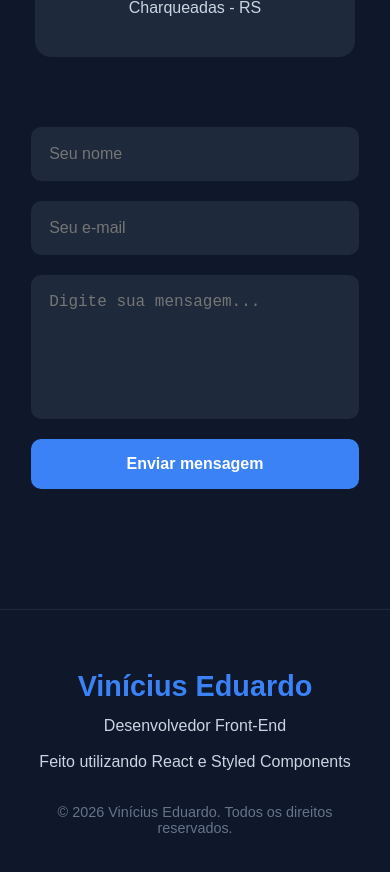
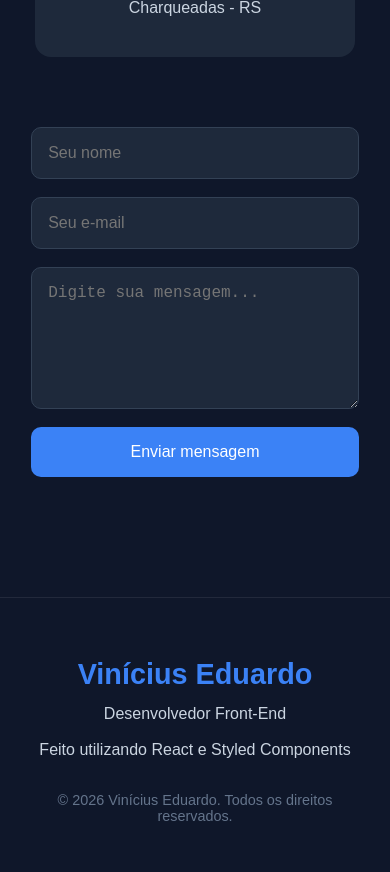
Before and after one commit to vinidev05/portifolio-vinicius_machado, a React (Vite) app: page / in a window 390 px wide. Shown: the part 7340-8212 px from the top of the page. Built offline with nearby package versions, Linux system fonts and the light colour scheme.

Commit message:
fix: corrige responsividade e formulário do portifólio

```diff
--- a/src/components/Contact/index.jsx
+++ b/src/components/Contact/index.jsx
@@ -1,3 +1,4 @@
+import { useState } from "react";
 import { FaEnvelope, FaGithub, FaMapMarkerAlt } from "react-icons/fa";
 
 import {
@@ -15,6 +16,44 @@ import {
 } from "./styles";
 
 const Contact = () => {
+  const [form, setForm] = useState({
+    nome: "",
+    email: "",
+    mensagem: "",
+  });
+
+  const handleChange = (e) => {
+    setForm({
+      ...form,
+      [e.target.name]: e.target.value,
+    });
+  };
+
+  const handleSubmit = (e) => {
+    e.preventDefault();
+
+    const assunto = `Contato de ${form.nome}`;
+
+    const corpo = `
+Nome: ${form.nome}
+
+Email: ${form.email}
+
+Mensagem:
+${form.mensagem}
+    `;
+
+    window.location.href = `mailto:vini06041013@gmail.com?subject=${encodeURIComponent(
+      assunto
+    )}&body=${encodeURIComponent(corpo)}`;
+
+    setForm({
+      nome: "",
+      email: "",
+      mensagem: "",
+    });
+  };
+
   return (
     <Container id="contato">
       <Title>Contato</Title>
@@ -39,6 +78,7 @@ const Contact = () => {
             <Link
               href="https://github.com/vinidev05"
               target="_blank"
+              rel="noopener noreferrer"
             >
               github.com/vinidev05
             </Link>
@@ -49,21 +89,18 @@ const Contact = () => {
           <FaMapMarkerAlt size={40} />
           <CardTitle>Localização</CardTitle>
 
-          <CardText>
-            Charqueadas - RS
-          </CardText>
+          <CardText>Charqueadas - RS</CardText>
         </Card>
       </Cards>
 
-      <Form
-          action="https://formsubmit.co/vini06041013@gmail.com"
-          method="POST"
-        >
+      <Form onSubmit={handleSubmit}>
         <Input
           type="text"
-            name="name"
+          name="nome"
           placeholder="Seu nome"
           required
+          value={form.nome}
+          onChange={handleChange}
         />
 
         <Input
@@ -71,13 +108,17 @@ const Contact = () => {
           name="email"
           placeholder="Seu e-mail"
           required
+          value={form.email}
+          onChange={handleChange}
         />
 
         <TextArea
-            name="message"
+          name="mensagem"
+          rows="6"
           placeholder="Digite sua mensagem..."
-            rows="6"
           required
+          value={form.mensagem}
+          onChange={handleChange}
         />
 
         <Button type="submit">
--- a/src/components/Contact/styles.js
+++ b/src/components/Contact/styles.js
@@ -21,112 +21,88 @@ export const Cards = styled.div`
 export const Card = styled.div`
   background: #1e293b;
   width: 320px;
-
   padding: 40px;
-
   border-radius: 16px;
-
   text-align: center;
-
-  transition: .3s;
-
+  transition: 0.3s;
   color: white;
 
-  svg{
-    color:#3b82f6;
-    margin-bottom:20px;
+  svg {
+    color: #3b82f6;
+    margin-bottom: 20px;
   }
 
-  &:hover{
+  &:hover {
     transform: translateY(-8px);
-
-    box-shadow:0 12px 30px rgba(59,130,246,.25);
+    box-shadow: 0 12px 30px rgba(59, 130, 246, 0.25);
   }
 `;
 
 export const CardTitle = styled.h3`
-  margin-bottom:20px;
+  margin-bottom: 20px;
 `;
 
 export const CardText = styled.p`
-  color:#cbd5e1;
+  color: #cbd5e1;
 `;
 
 export const Link = styled.a`
-  color:#3b82f6;
+  color: #3b82f6;
 
-  &:hover{
-    text-decoration:underline;
+  &:hover {
+    text-decoration: underline;
   }
 `;
 
 export const Form = styled.form`
+  margin: 70px auto 0;
   max-width: 700px;
-  margin: 70px auto 0;
 
   display: flex;
   flex-direction: column;
-  gap: 20px;
+  gap: 18px;
 `;
 
 export const Input = styled.input`
+  padding: 16px;
+  border: 1px solid #334155;
+  border-radius: 10px;
   background: #1e293b;
   color: white;
-
-  border: 2px solid transparent;
-  border-radius: 10px;
-
-  padding: 16px;
-
   font-size: 1rem;
 
-  transition: .3s;
-
-  &:focus{
-    outline:none;
-    border-color:#3b82f6;
+  &:focus {
+    outline: none;
+    border-color: #3b82f6;
   }
 `;
 
 export const TextArea = styled.textarea`
-  background:#1e293b;
-  color:white;
+  padding: 16px;
+  border: 1px solid #334155;
+  border-radius: 10px;
+  background: #1e293b;
+  color: white;
+  resize: vertical;
+  font-size: 1rem;
 
-  border:2px solid transparent;
-  border-radius:10px;
-
-  padding:16px;
-
-  font-size:1rem;
-
-  resize:none;
-
-  transition:.3s;
-
-  &:focus{
-    outline:none;
-    border-color:#3b82f6;
+  &:focus {
+    outline: none;
+    border-color: #3b82f6;
   }
 `;
 
 export const Button = styled.button`
-  background:#3b82f6;
-  color:white;
+  padding: 16px;
+  background: #3b82f6;
+  color: white;
+  border: none;
+  border-radius: 10px;
+  font-size: 1rem;
+  cursor: pointer;
+  transition: 0.3s;
 
-  border:none;
-  border-radius:10px;
-
-  padding:16px;
-
-  font-size:1rem;
-  font-weight:bold;
-
-  cursor:pointer;
-
-  transition:.3s;
-
-  &:hover{
-    background:#2563eb;
-    transform:translateY(-3px);
+  &:hover {
+    background: #2563eb;
   }
 `;
```
Lines whose indentation alone changed are shown as unchanged.
